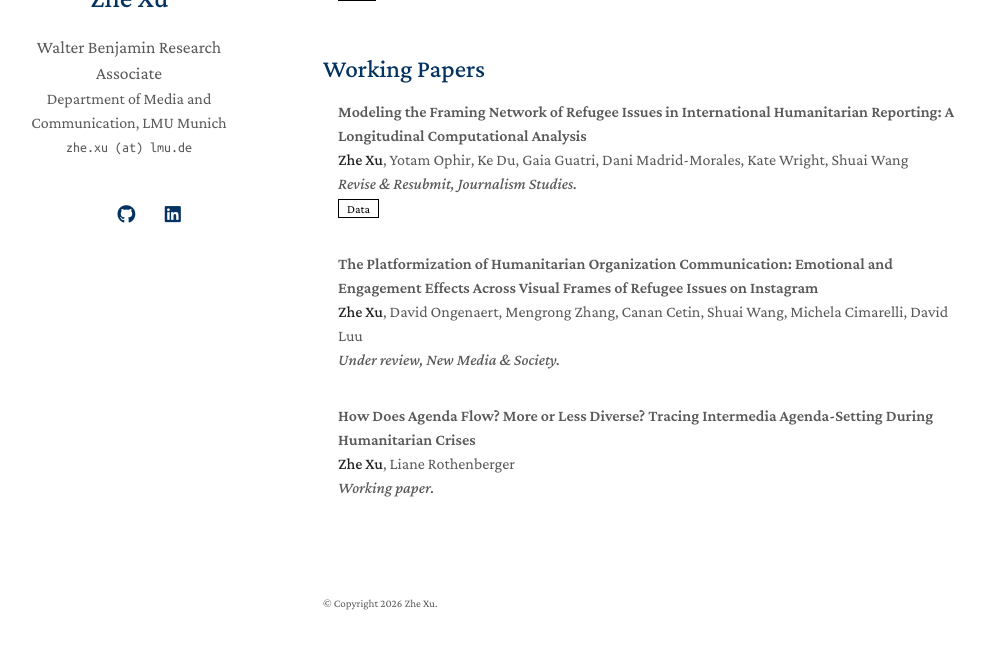
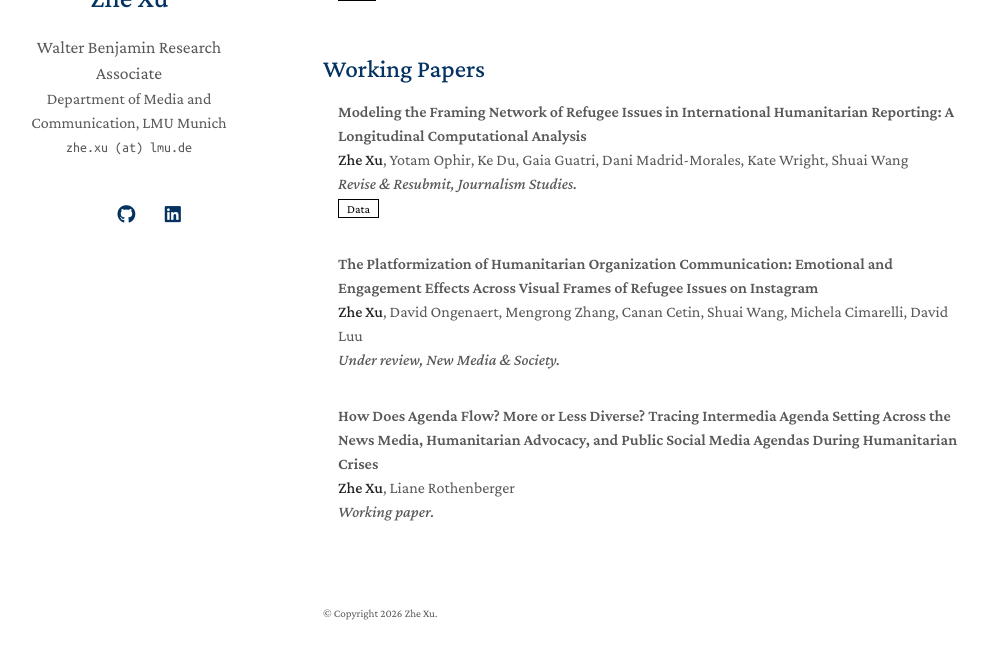
Before and after one commit to zhexuphd/newweb, a Jekyll site: the page built from index.md, in a window 1280 px wide and 900 px high, scrolled down 1015 px, cut to the strip 206-865 px from the top of the window. Shown: the whole strip, without its empty margins (147-1135 px from the left). Built offline with Jekyll 4.4.1, drawn with Linux system fonts in a browser that asks for light colours; a style sheet for code colours, icons or effects is not loaded; our own code applies the rules of GitHub Pages for plain Markdown files.

Commit message:
Update publications.yml

```diff
--- a/_data/publications.yml
+++ b/_data/publications.yml
@@ -28,6 +28,6 @@ working:
     authors: <strong>Zhe Xu</strong>, David Ongenaert, Mengrong Zhang, Canan Cetin, Shuai Wang, Michela Cimarelli, David Luu
     conference: Under review, <em>New Media &amp; Society</em>.
 
-  - title: " How Does Agenda Flow? More or Less Diverse? Tracing Intermedia Agenda-Setting During Humanitarian Crises"
+  - title: "How Does Agenda Flow? More or Less Diverse? Tracing Intermedia Agenda Setting Across the News Media, Humanitarian Advocacy, and Public Social Media Agendas During Humanitarian Crises"
     authors: <strong>Zhe Xu</strong>, Liane Rothenberger
     conference: Working paper.
```
